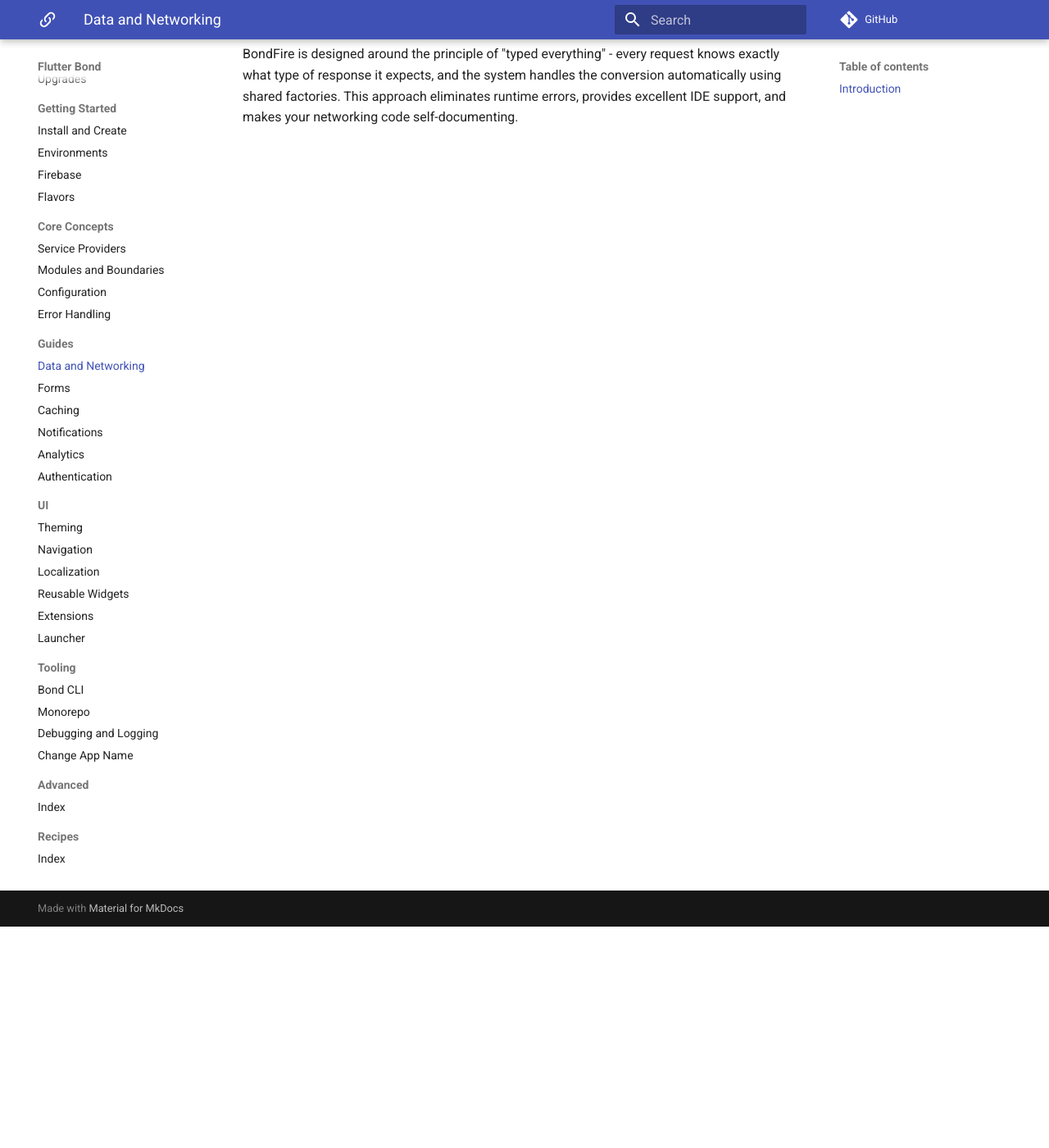
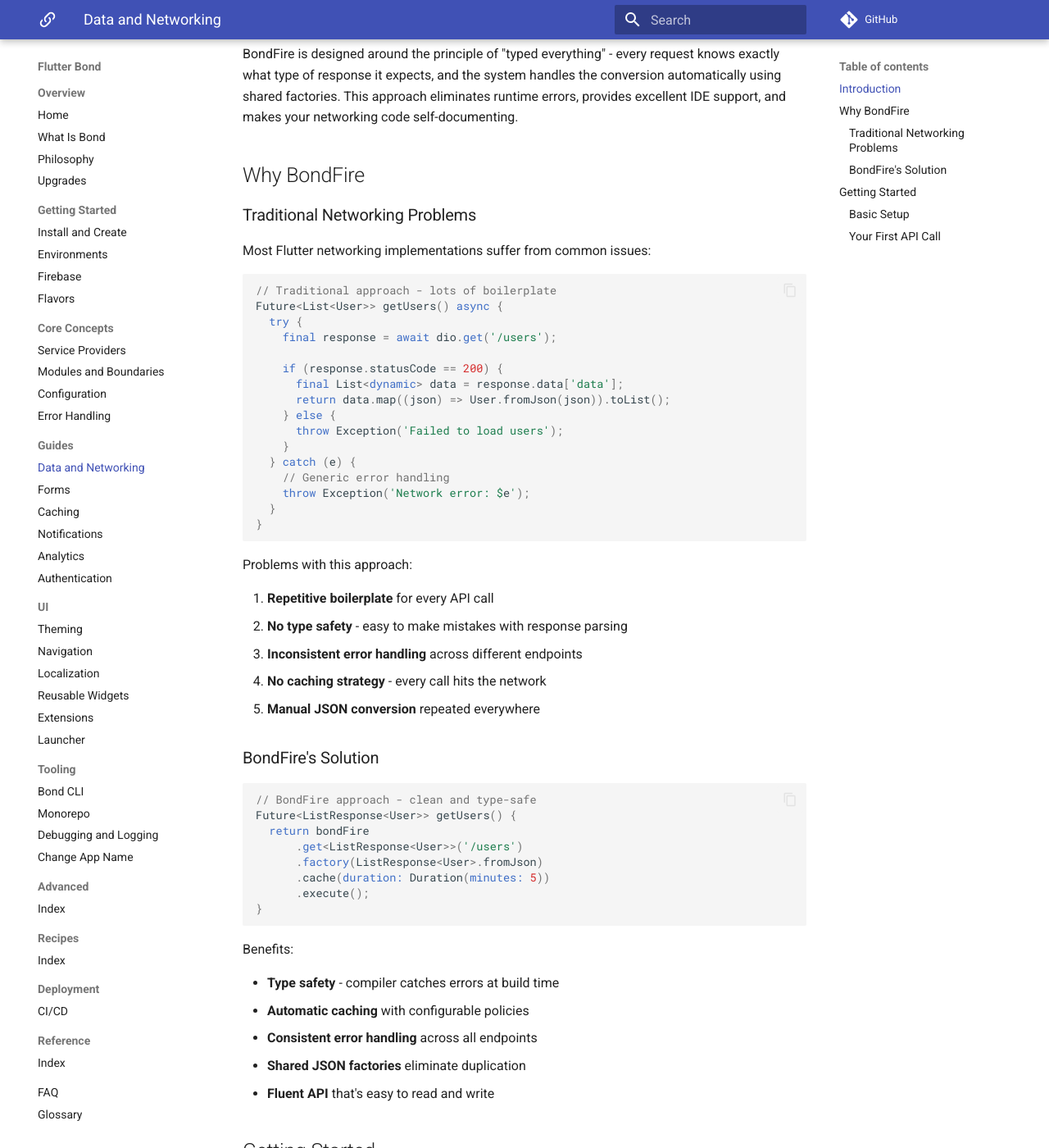
Before and after one commit to onestudio-co/bond-docs, an MkDocs documentation site: the page built from docs/data-networking/index.md, in a window 1280 px wide and 1400 px high, scrolled down 270 px. Shown: the whole window at 82% size. Built offline with MkDocs 1.6.1 and Material for MkDocs 9.7.7, drawn with Linux system fonts in a browser that asks for light colours; comment, search, counter and statistics services are not loaded; some of the changed text lies outside the part shown.

Commit message:
docs: continue comprehensive rewrite - Data & Networking introduction with Laravel-style depth

````diff
--- a/docs/data-networking/index.md
+++ b/docs/data-networking/index.md
@@ -5,3 +5,145 @@
 BondFire is Bond's networking layer - a powerful, type-safe HTTP client built on top of Dio that provides seamless integration with Bond's architecture. It handles everything from basic API calls to complex caching strategies, error handling, and response transformation.
 
 BondFire is designed around the principle of "typed everything" - every request knows exactly what type of response it expects, and the system handles the conversion automatically using shared factories. This approach eliminates runtime errors, provides excellent IDE support, and makes your networking code self-documenting.
+
+## Why BondFire
+
+### Traditional Networking Problems
+
+Most Flutter networking implementations suffer from common issues:
+
+```dart
+// Traditional approach - lots of boilerplate
+Future<List<User>> getUsers() async {
+  try {
+    final response = await dio.get('/users');
+
+    if (response.statusCode == 200) {
+      final List<dynamic> data = response.data['data'];
+      return data.map((json) => User.fromJson(json)).toList();
+    } else {
+      throw Exception('Failed to load users');
+    }
+  } catch (e) {
+    // Generic error handling
+    throw Exception('Network error: $e');
+  }
+}
+```
+
+Problems with this approach:
+
+1. **Repetitive boilerplate** for every API call
+2. **No type safety** - easy to make mistakes with response parsing
+3. **Inconsistent error handling** across different endpoints
+4. **No caching strategy** - every call hits the network
+5. **Manual JSON conversion** repeated everywhere
+
+### BondFire's Solution
+
+```dart
+// BondFire approach - clean and type-safe
+Future<ListResponse<User>> getUsers() {
+  return bondFire
+      .get<ListResponse<User>>('/users')
+      .factory(ListResponse<User>.fromJson)
+      .cache(duration: Duration(minutes: 5))
+      .execute();
+}
+```
+
+Benefits:
+
+- **Type safety** - compiler catches errors at build time
+- **Automatic caching** with configurable policies
+- **Consistent error handling** across all endpoints
+- **Shared JSON factories** eliminate duplication
+- **Fluent API** that's easy to read and write
+
+## Getting Started
+
+### Basic Setup
+
+First, register BondFire in your API Service Provider:
+
+```dart
+// lib/providers/api_service_provider.dart
+class ApiServiceProvider extends ServiceProvider {
+  @override
+  Future<void> register(GetIt it) async {
+    // Configure Dio with base options
+    final dio = Dio(BaseOptions(
+      baseUrl: ApiConfig.baseUrl,
+      connectTimeout: ApiConfig.connectTimeout,
+      receiveTimeout: ApiConfig.receiveTimeout,
+      sendTimeout: ApiConfig.sendTimeout,
+      headers: ApiConfig.defaultHeaders,
+    ));
+
+    // Add interceptors
+    dio.interceptors.addAll([
+      // Logging in debug mode
+      if (AppConfig.isDebug)
+        LogInterceptor(
+          requestBody: true,
+          responseBody: true,
+          requestHeader: true,
+          responseHeader: true,
+        ),
+
+      // Authentication interceptor
+      AuthInterceptor(),
+
+      // Retry interceptor
+      RetryInterceptor(
+        dio: dio,
+        options: const RetryOptions(
+          retries: 3,
+          retryInterval: Duration(seconds: 1),
+        ),
+      ),
+    ]);
+
+    it.registerSingleton<Dio>(dio);
+  }
+}
+```
+
+### Your First API Call
+
+Create a simple API service:
+
+```dart
+// lib/features/users/data/api/users_api_service.dart
+class UsersApiService {
+  final BondFire _bondFire;
+
+  const UsersApiService(this._bondFire);
+
+  Future<ListResponse<User>> getUsers({int page = 1, int limit = 20}) {
+    return _bondFire
+        .get<ListResponse<User>>('/users')
+        .queryParameters({'page': page, 'limit': limit})
+        .factory(ListResponse<User>.fromJson)
+        .errorFactory(ApiError.fromJson)
+        .execute();
+  }
+
+  Future<User> getUser(String id) {
+    return _bondFire
+        .get<User>('/users/$id')
+        .factory(User.fromJson)
+        .errorFactory(ApiError.fromJson)
+        .execute();
+  }
+
+  Future<User> createUser(CreateUserRequest request) {
+    return _bondFire
+        .post<User>('/users')
+        .body(request.toJson())
+        .factory(User.fromJson)
+        .errorFactory(ApiError.fromJson)
+        .execute();
+  }
+}
+```
````
